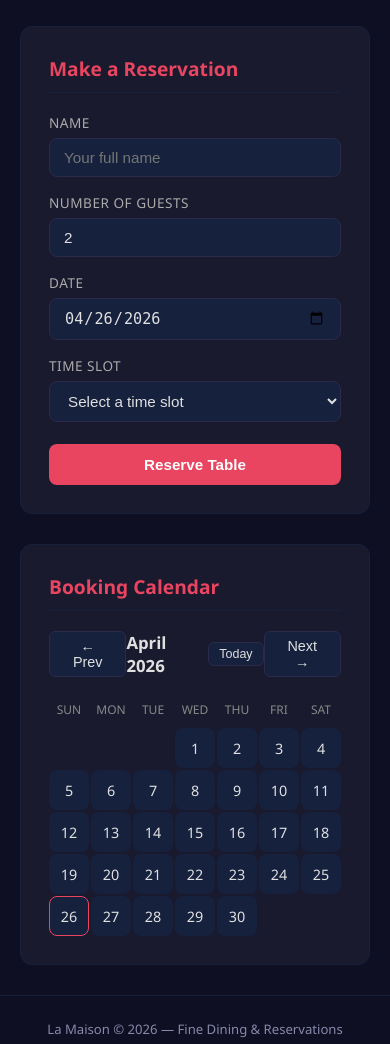
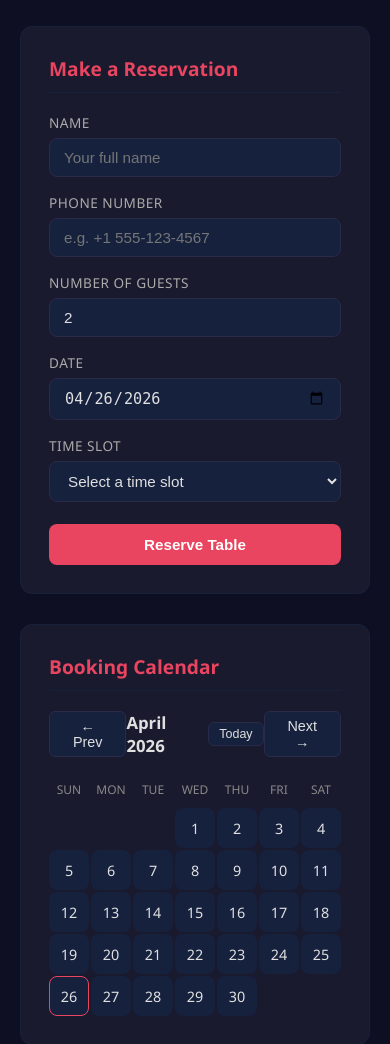
Before and after one commit to ShubhamDevops07/restaurant-booking, a Flask app: page / in a window 390 px wide. Shown: the part 351-1395 px from the top of the page. Run offline with Flask 2, Linux system fonts and the light colour scheme; data that the repository does not hold is empty.

Commit message:
Add phone number field to booking system
Reservations now capture a contact phone number. The field is required
when creating a booking and displayed on booking cards. Existing
databases are migrated automatically via ALTER TABLE on startup.

https://claude.ai/code/session_01PUNGohXwT9HLaa5LPYhwPQ

```diff
--- a/app.py
+++ b/app.py
@@ -19,12 +19,17 @@ def init_db():
         CREATE TABLE IF NOT EXISTS bookings (
             id INTEGER PRIMARY KEY AUTOINCREMENT,
             name TEXT NOT NULL,
+            phone TEXT NOT NULL DEFAULT '',
             guests INTEGER NOT NULL,
             date TEXT NOT NULL,
             time TEXT NOT NULL,
             created_at TIMESTAMP DEFAULT CURRENT_TIMESTAMP
         )
     """)
+    # Add phone column to existing databases that lack it
+    columns = [row["name"] for row in conn.execute("PRAGMA table_info(bookings)").fetchall()]
+    if "phone" not in columns:
+        conn.execute("ALTER TABLE bookings ADD COLUMN phone TEXT NOT NULL DEFAULT ''")
     conn.commit()
     conn.close()
 
@@ -41,12 +46,15 @@ def index():
 def book():
     data = request.get_json()
     name = data.get("name", "").strip()
+    phone = data.get("phone", "").strip()
     guests = data.get("guests")
     date = data.get("date", "").strip()
     time_slot = data.get("time", "").strip()
 
     if not name:
         return jsonify({"error": "Name is required"}), 400
+    if not phone:
+        return jsonify({"error": "Phone number is required"}), 400
     if not guests or int(guests) < 1:
         return jsonify({"error": "At least 1 guest required"}), 400
     if int(guests) > 20:
@@ -58,8 +66,8 @@ def book():
 
     conn = get_db()
     conn.execute(
-        "INSERT INTO bookings (name, guests, date, time) VALUES (?, ?, ?, ?)",
-        (name, int(guests), date, time_slot),
+        "INSERT INTO bookings (name, phone, guests, date, time) VALUES (?, ?, ?, ?, ?)",
+        (name, phone, int(guests), date, time_slot),
     )
     conn.commit()
     conn.close()
@@ -88,6 +96,7 @@ def api_bookings():
         {
             "id": b["id"],
             "name": b["name"],
+            "phone": b["phone"],
             "guests": b["guests"],
             "date": b["date"],
             "time": b["time"],
--- a/templates/index.html
+++ b/templates/index.html
@@ -310,6 +310,10 @@
                     <input type="text" id="name" placeholder="Your full name" required>
                 </div>
                 <div class="form-group">
+                    <label>Phone Number</label>
+                    <input type="tel" id="phone" placeholder="e.g. +1 555-123-4567" required>
+                </div>
+                <div class="form-group">
                     <label>Number of Guests</label>
                     <input type="number" id="guests" min="1" max="20" value="2" required>
                 </div>
@@ -511,6 +515,7 @@
                     <div class="booking-card" id="booking-${b.id}">
                         <div class="booking-info">
                             <span class="b-name">${b.name}</span>
+                            <span class="b-meta">${b.phone}</span>
                             <span class="b-meta">${b.time}</span>
                             <span class="b-meta">${b.guests} guest${b.guests > 1 ? 's' : ''}</span>
                         </div>
@@ -529,6 +534,7 @@
 
             const payload = {
                 name: document.getElementById('name').value,
+                phone: document.getElementById('phone').value,
                 guests: document.getElementById('guests').value,
                 date: document.getElementById('date').value,
                 time: document.getElementById('time').value
```
